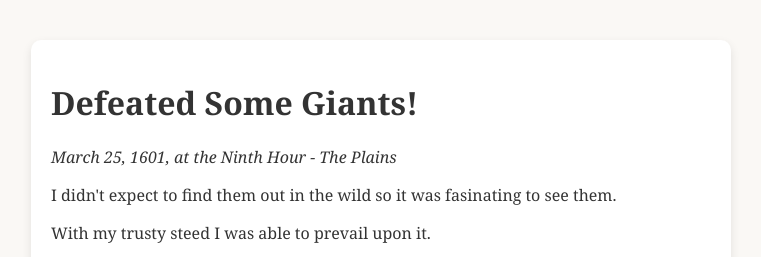
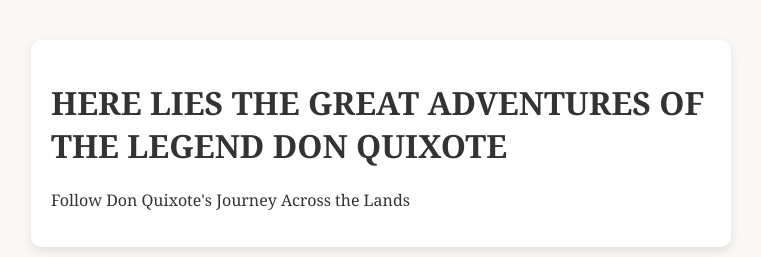
Before and after one commit to jadenlee4299/jadenlee4299.github.io, a plain HTML site: page index.html in a window 1280 px wide. Shown: the top 257 px of the page, without its empty margins (259-1020 px from the left). Drawn offline with Linux system fonts and the light colour scheme.

Commit message:
Update index.html

```diff
--- a/index.html
+++ b/index.html
@@ -57,6 +57,11 @@
     <script>
         const entries = [
             `
+            <h1>HERE LIES THE GREAT ADVENTURES OF THE LEGEND DON QUIXOTE</h1>
+            <p>Follow Don Quixote's Journey Across the Lands</p>
+
+            `,
+            `
             <h1>Defeated Some Giants!</h1>
             <p><em>March 25, 1601, at the Ninth Hour - The Plains</em></p>
             <p>I didn't expect to find them out in the wild so it was fasinating to see them.</p>
```
